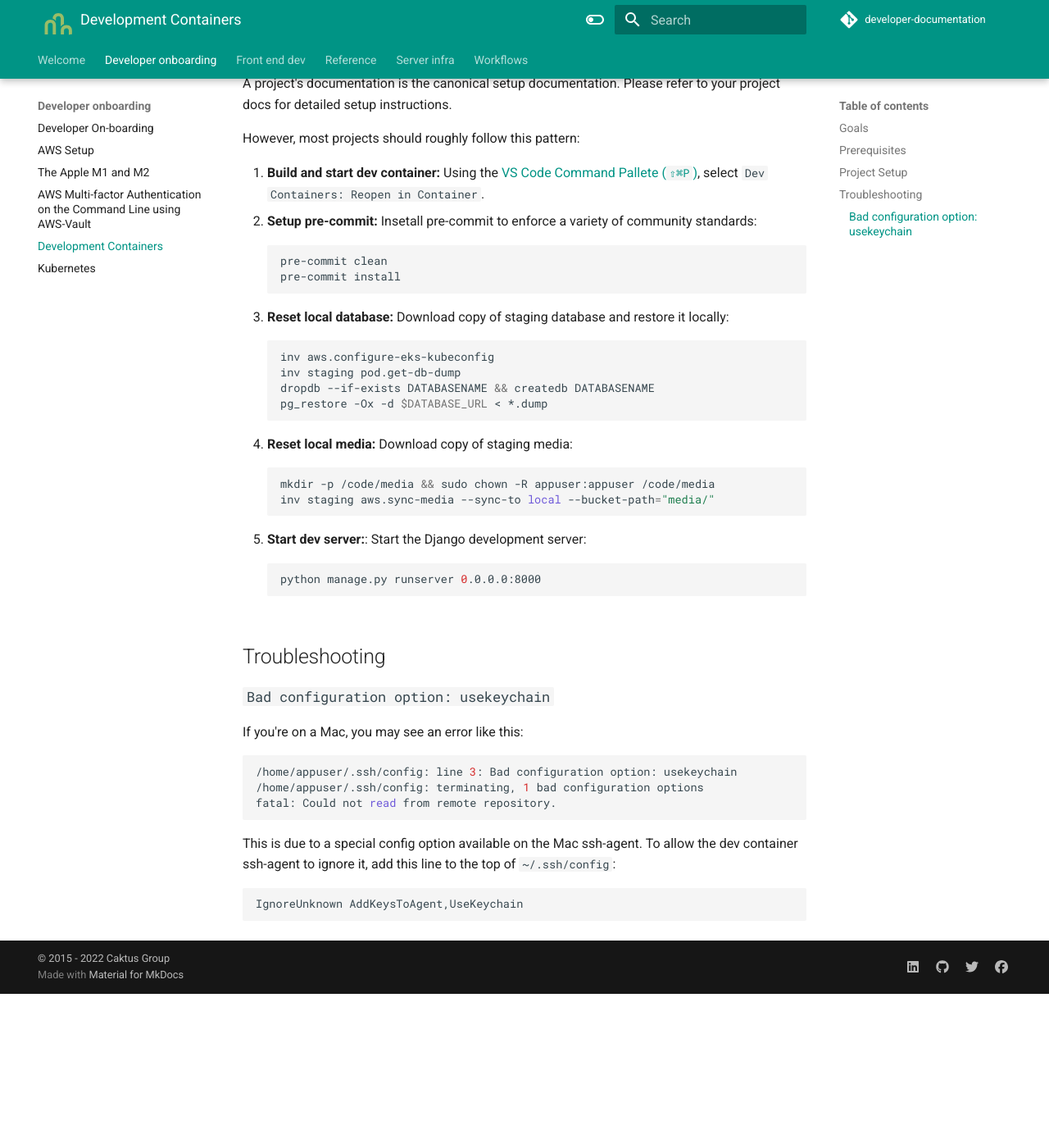
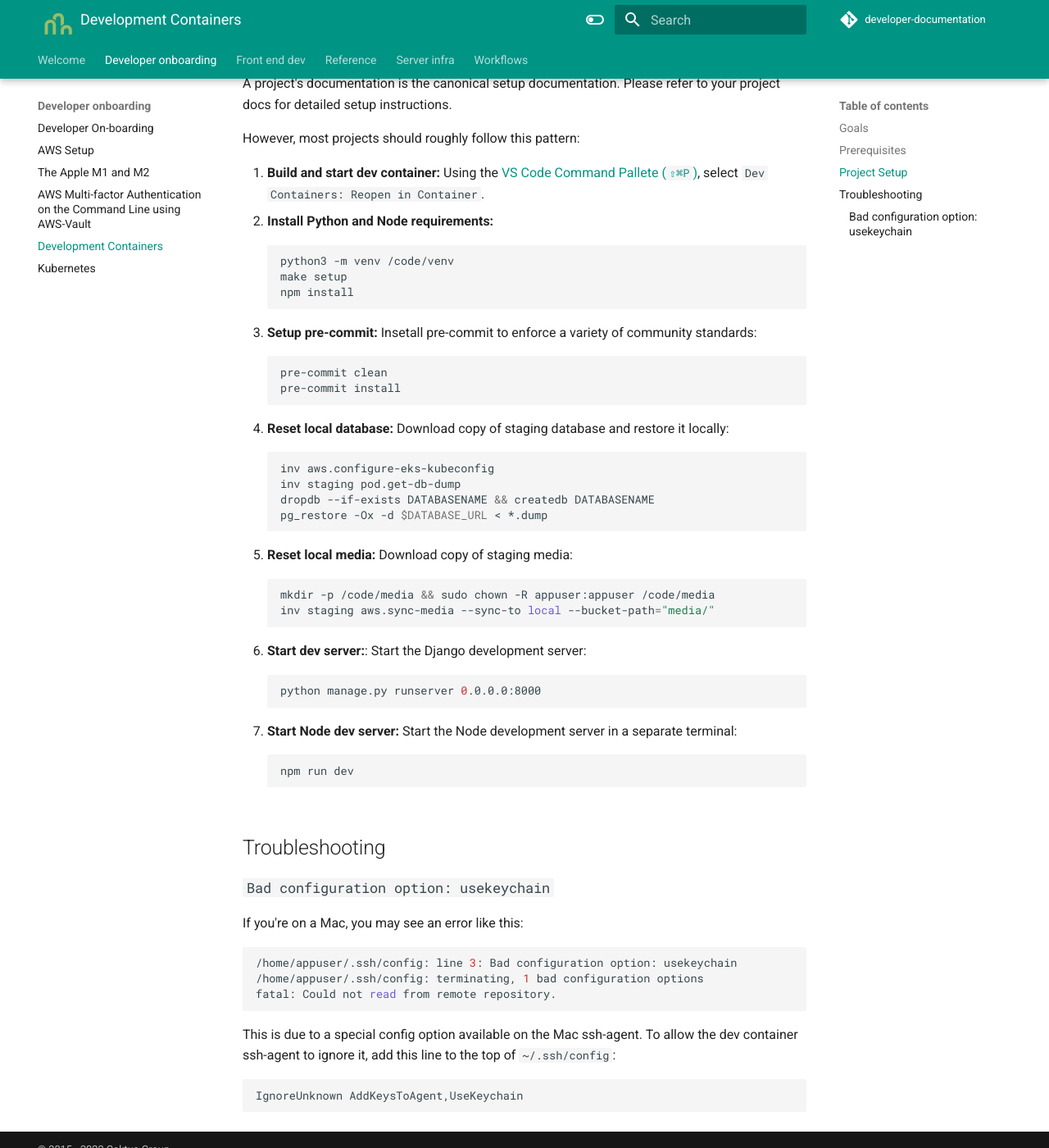
Before and after one commit to caktus/guidebook, an MkDocs documentation site: the page built from docs/developer-onboarding/dev-containers.md, in a window 1280 px wide and 1400 px high, scrolled down 1162 px. Shown: the whole window at 82% size. Built offline with MkDocs 1.6.1 and Material for MkDocs 9.7.7, drawn with Linux system fonts in a browser that asks for light colours; comment, search, counter and statistics services are not loaded; before the commit the page ends 2374 px from its top, so only the background shows below that.

Commit message:
add Install Python and Node requirements section

````diff
--- a/docs/developer-onboarding/dev-containers.md
+++ b/docs/developer-onboarding/dev-containers.md
@@ -39,26 +39,36 @@ A project's documentation is the canonical setup documentation. Please refer to
 However, most projects should roughly follow this pattern:
 
 1. **Build and start dev container:** Using the [VS Code Command Pallete (`⇧⌘P`)](https://code.visualstudio.com/docs/getstarted/userinterface#_command-palette), select `Dev Containers: Reopen in Container`.
-2. **Setup pre-commit:** Insetall pre-commit to enforce a variety of community standards:
+2. **Install Python and Node requirements:**
+   ```sh
+   python3 -m venv /code/venv
+   make setup
+   npm install
+   ```
+3. **Setup pre-commit:** Insetall pre-commit to enforce a variety of community standards:
    ```sh
    pre-commit clean
    pre-commit install
    ```
-3. **Reset local database:** Download copy of staging database and restore it locally:
+4. **Reset local database:** Download copy of staging database and restore it locally:
    ```sh
    inv aws.configure-eks-kubeconfig
    inv staging pod.get-db-dump
    dropdb --if-exists DATABASENAME && createdb DATABASENAME
    pg_restore -Ox -d $DATABASE_URL < *.dump
    ```
-4. **Reset local media:** Download copy of staging media:
+6. **Reset local media:** Download copy of staging media:
    ```sh
    mkdir -p /code/media && sudo chown -R appuser:appuser /code/media
    inv staging aws.sync-media --sync-to local --bucket-path="media/"
    ```
-5. **Start dev server:**: Start the Django development server:
+7. **Start dev server:**: Start the Django development server:
    ```sh
    python manage.py runserver 0.0.0.0:8000
+   ```
+7. **Start Node dev server:** Start the Node development server in a separate terminal:
+   ```sh
+   npm run dev
    ```
 
 ## Troubleshooting
````
